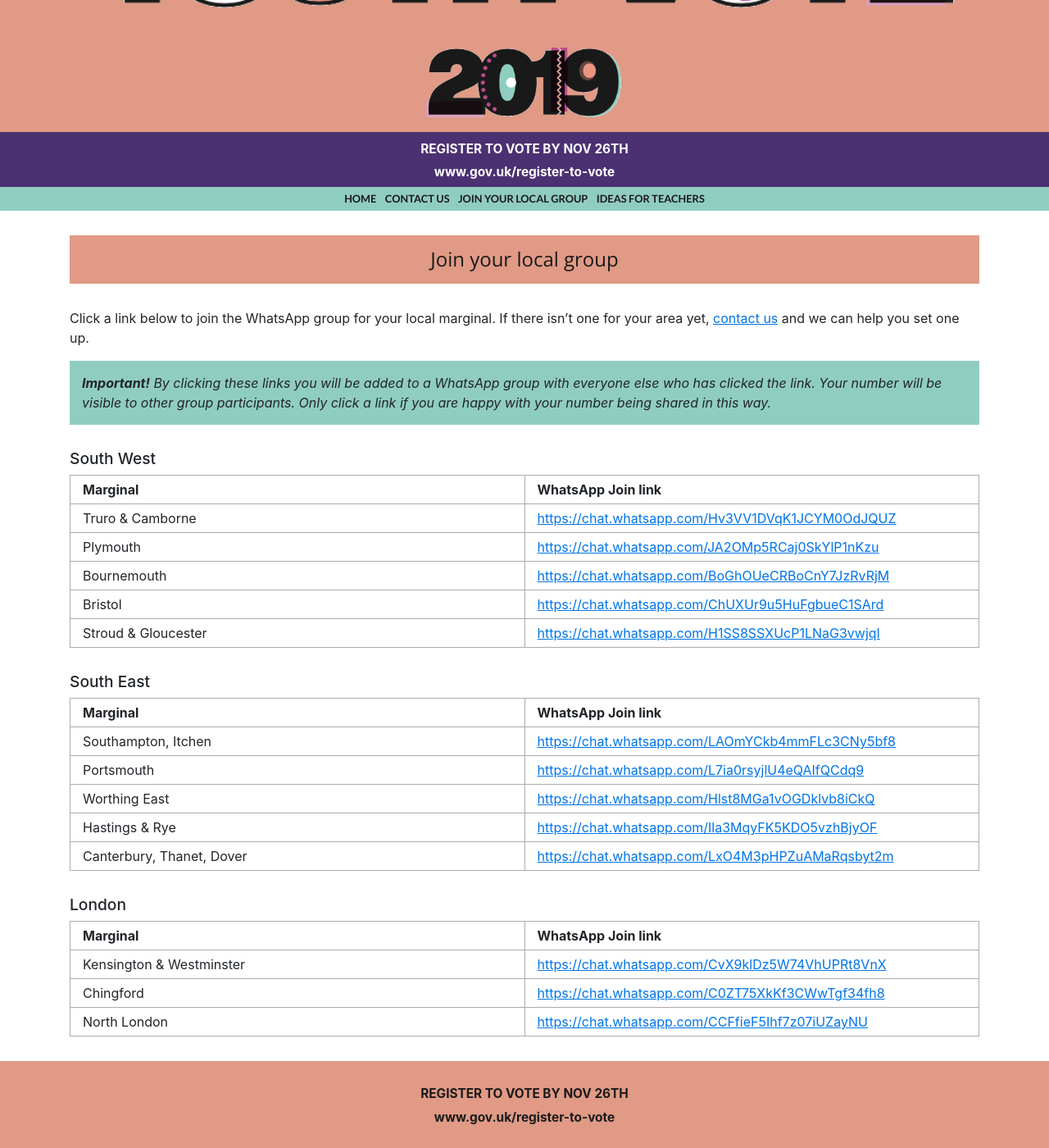
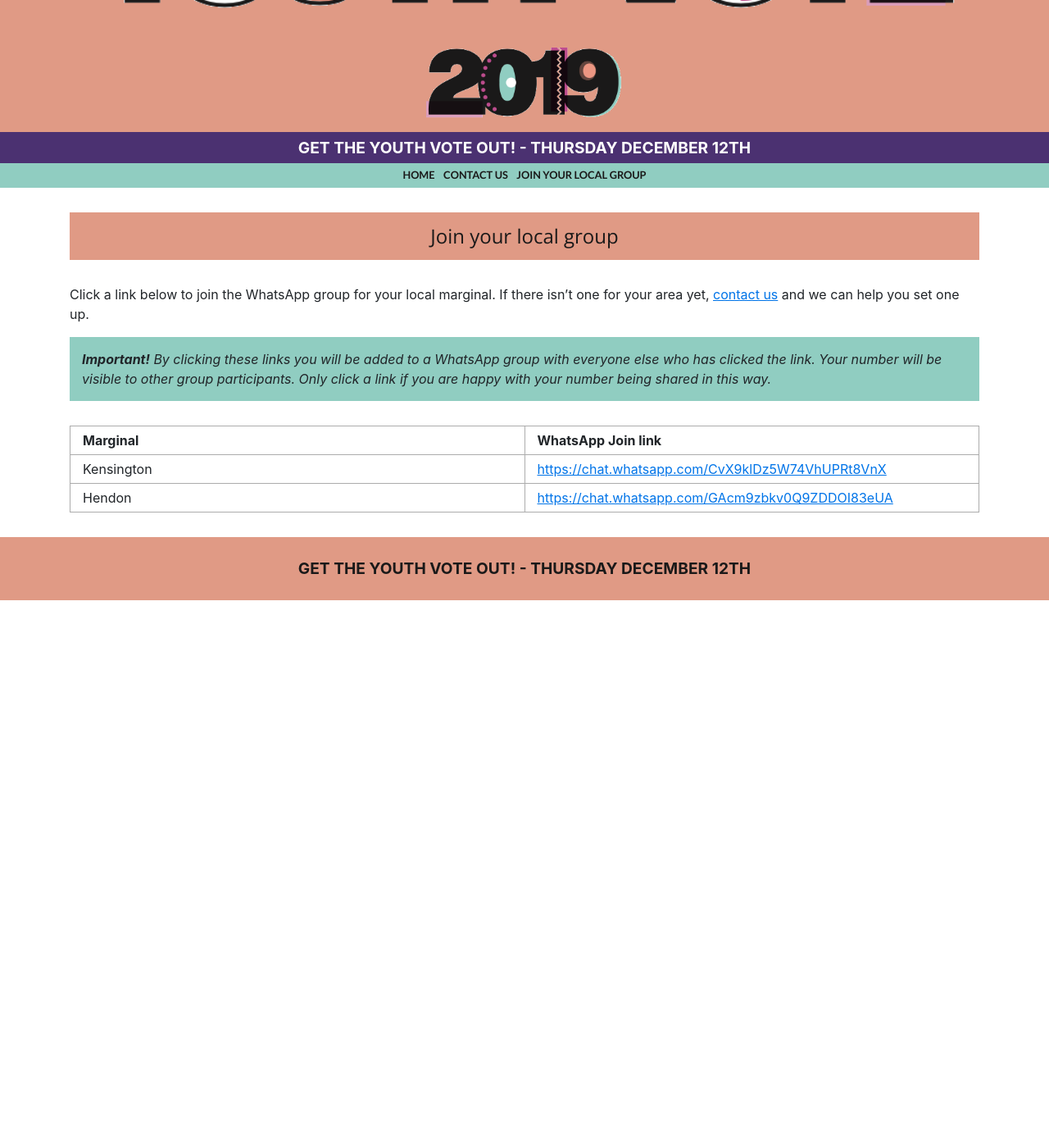
Before and after one commit to youthvoteuk/youthvoteuk2019, a Jekyll site: the page built from join-your-local-group.md, in a window 1280 px wide and 1400 px high, scrolled down 166 px. Shown: the whole window at 82% size. Built offline with Jekyll 4.4.1, drawn with Linux system fonts in a browser that asks for light colours; after the commit the page ends 900 px from its top, so only the background shows below that.

```diff
--- a/_layouts/page.html
+++ b/_layouts/page.html
@@ -9,16 +9,7 @@ layout: default
   </div>
 </div>
 <div class="cta">
-  <div>
-    <a href="https://www.gov.uk/register-to-vote" target="_blank">
-      <small><strong>REGISTER TO VOTE BY NOV 26TH</strong></small>
-    </a>
-  </div>
-  <div>
-    <a href="https://www.gov.uk/register-to-vote" target="_blank">
-      <small><strong>www.gov.uk/register-to-vote</strong></small>
-    </a>
-  </div>
+  <strong>GET THE YOUTH VOTE OUT! - THURSDAY DECEMBER 12TH</strong>
 </div>
 
 <ul class="site-menu list-inline text-center">
@@ -31,9 +22,6 @@ layout: default
   <li class="list-inline-item">
     <a href="/join-your-local-group">Join your local group</a>
   </li>
-  <li class="list-inline-item">
-    <a href="/ideas-for-teachers">Ideas for teachers</a>
-  </li>
 </ul>
 <div class="container">
   {{ content }}
@@ -41,13 +29,6 @@ layout: default
 
 <div class="cta footer pb-4 pt-4">
   <div>
-    <a href="https://www.gov.uk/register-to-vote" target="_blank">
-      <small><strong>REGISTER TO VOTE BY NOV 26TH</strong></small>
-    </a>
-  </div>
-  <div>
-    <a href="https://www.gov.uk/register-to-vote" target="_blank">
-      <small><strong>www.gov.uk/register-to-vote</strong></small>
-    </a>
+      <strong>GET THE YOUTH VOTE OUT! - THURSDAY DECEMBER 12TH</strong>
   </div>
 </div>
--- a/join-your-local-group.md
+++ b/join-your-local-group.md
@@ -13,39 +13,11 @@ Click a link below to join the WhatsApp group for your local marginal. If there
 
 <div class="whatsapp-table" markdown="1">
 
-### South West
-
-| Marginal | WhatsApp Join link
------------|-------------------
-| Truro & Camborne | <a href="https://chat.whatsapp.com/Hv3VV1DVqK1JCYM0OdJQUZ" target="_blank">https://chat.whatsapp.com/Hv3VV1DVqK1JCYM0OdJQUZ</a> |
-| Plymouth | <a href="https://chat.whatsapp.com/JA2OMp5RCaj0SkYlP1nKzu" target="_blank">https://chat.whatsapp.com/JA2OMp5RCaj0SkYlP1nKzu</a> |
-| Bournemouth | <a href="https://chat.whatsapp.com/BoGhOUeCRBoCnY7JzRvRjM" target="_blank">https://chat.whatsapp.com/BoGhOUeCRBoCnY7JzRvRjM</a> |
-| Bristol | <a href="https://chat.whatsapp.com/ChUXUr9u5HuFgbueC1SArd" target="_blank">https://chat.whatsapp.com/ChUXUr9u5HuFgbueC1SArd</a> |
-| Stroud & Gloucester | <a href="https://chat.whatsapp.com/H1SS8SSXUcP1LNaG3vwjqI" target="_blank">https://chat.whatsapp.com/H1SS8SSXUcP1LNaG3vwjqI</a> |
+| Marginal | WhatsApp Join link |
+-----------|------------------- |
+| Kensington | <a href="https://chat.whatsapp.com/CvX9klDz5W74VhUPRt8VnX">https://chat.whatsapp.com/CvX9klDz5W74VhUPRt8VnX</a> |
+| Hendon     | <a href="https://chat.whatsapp.com/GAcm9zbkv0Q9ZDDOI83eUA">https://chat.whatsapp.com/GAcm9zbkv0Q9ZDDOI83eUA</a> |
 
 </div>
-<div class="whatsapp-table" markdown="1">
 
-### South East
-
-| Marginal | WhatsApp Join link
------------|-------------------
-| Southampton, Itchen | <a href="https://chat.whatsapp.com/LAOmYCkb4mmFLc3CNy5bf8" target="_blank">https://chat.whatsapp.com/LAOmYCkb4mmFLc3CNy5bf8</a> |
-| Portsmouth | <a href="https://chat.whatsapp.com/L7ia0rsyjlU4eQAIfQCdq9" target="_blank">https://chat.whatsapp.com/L7ia0rsyjlU4eQAIfQCdq9</a> |
-| Worthing East | <a href="https://chat.whatsapp.com/Hlst8MGa1vOGDklvb8iCkQ" target="_blank">https://chat.whatsapp.com/Hlst8MGa1vOGDklvb8iCkQ</a> |
-| Hastings & Rye | <a href="https://chat.whatsapp.com/Ila3MqyFK5KDO5vzhBjyOF" target="_blank">https://chat.whatsapp.com/Ila3MqyFK5KDO5vzhBjyOF</a> |
-| Canterbury, Thanet, Dover | <a href="https://chat.whatsapp.com/LxO4M3pHPZuAMaRqsbyt2m" target="_blank">https://chat.whatsapp.com/LxO4M3pHPZuAMaRqsbyt2m</a> |
-
-</div>
-<div class="whatsapp-table" markdown="1">
-
-### London
-
-| Marginal | WhatsApp Join link
------------|-------------------
-| Kensington & Westminster | <a href="https://chat.whatsapp.com/CvX9klDz5W74VhUPRt8VnX" target="_blank">https://chat.whatsapp.com/CvX9klDz5W74VhUPRt8VnX</a> |
-| Chingford | <a href="https://chat.whatsapp.com/C0ZT75XkKf3CWwTgf34fh8" target="_blank">https://chat.whatsapp.com/C0ZT75XkKf3CWwTgf34fh8</a> |
-| North London | <a href="https://chat.whatsapp.com/CCFfieF5Ihf7z07iUZayNU" target="_blank">https://chat.whatsapp.com/CCFfieF5Ihf7z07iUZayNU</a> |
-
-</div>
 </section>
```
Also changed, not shown: contact-us.md (+1 -1 lines), index.md (+19 -14 lines), assets/flyers/GOTYV-1-thumbnail.jpg (added), assets/flyers/GOTYV-1.jpg (added), assets/flyers/GOTYV-2-thumbnail.jpg (added), assets/flyers/GOTYV-2.jpg (added).
